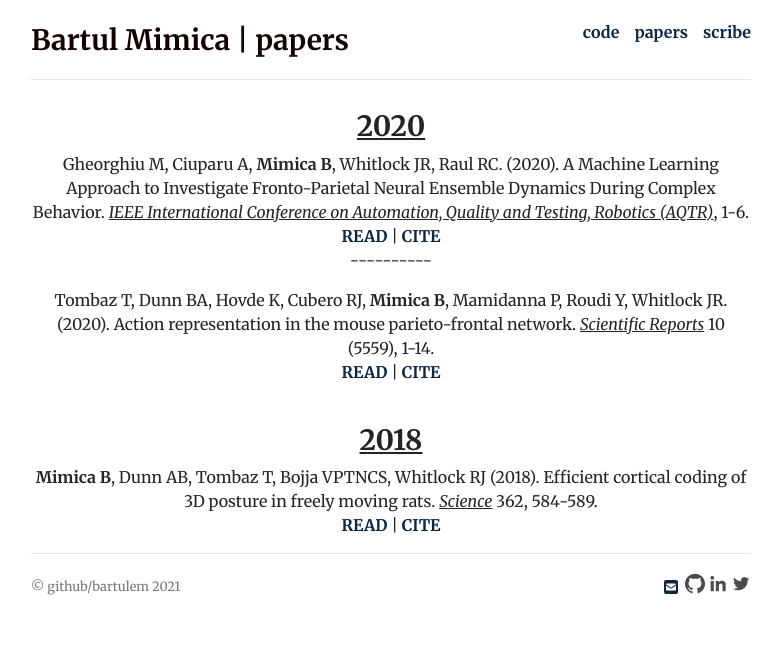
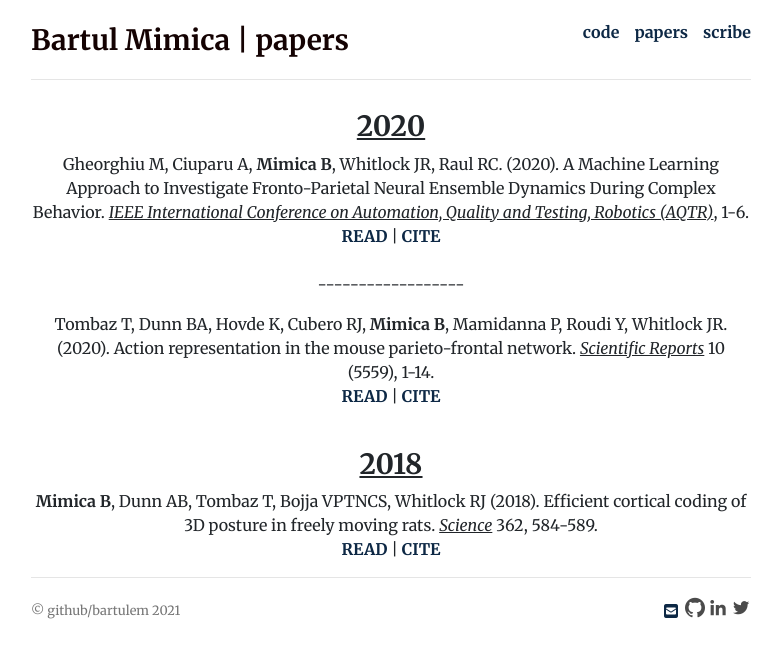
Before and after one commit to bartulem/bartulem.github.io, a Jekyll site: the page built from papers/index.html, in a window 1280 px wide. Shown: the top 658 px of the page, without its empty margins (249-1031 px from the left). Built offline with Jekyll 4.4.1, drawn with Linux system fonts in a browser that asks for light colours; nearby versions of some CDN libraries; comment, search, counter and statistics services are not loaded; a style sheet for code colours, icons or effects is not loaded.

```diff
--- a/papers/index.html
+++ b/papers/index.html
@@ -10,9 +10,9 @@
          <h3 id="2020"> <u>2020</u></h3>
 	 <p>Gheorghiu M, Ciuparu A, <b>Mimica B</b>, Whitlock JR, Raul RC. (2020). A Machine Learning Approach to Investigate Fronto-Parietal Neural Ensemble Dynamics During Complex Behavior. <u><em>IEEE International Conference on Automation, Quality and Testing, Robotics (AQTR)</em></u>, 1-6.<br>
 	 <a href="https://ntnuopen.ntnu.no/ntnu-xmlui/bitstream/handle/11250/2729667/getPDF.jsp.pdf?sequence=2" target="_blank">READ</a> |
-	 <a href="/files/gheorghiu2020.bib" download>CITE</a><br>
+	 <a href="/files/gheorghiu2020.bib" download>CITE</a><br><br>
 
-         ----------<br>
+         ------------------<br>
 
 	 <p>Tombaz T, Dunn BA, Hovde K, Cubero RJ, <b>Mimica B</b>, Mamidanna P, Roudi Y, Whitlock JR. (2020). Action representation in the mouse parieto-frontal network. <u><em>Scientific Reports</em></u> 10 (5559), 1-14.<br>
 	 <a href="https://www.nature.com/articles/s41598-020-62089-6?error=cookies_not_supported&code=e0a538d4-9569-4b30-b2d1-d78d1c8e03b3" target="_blank">READ</a> |
```
